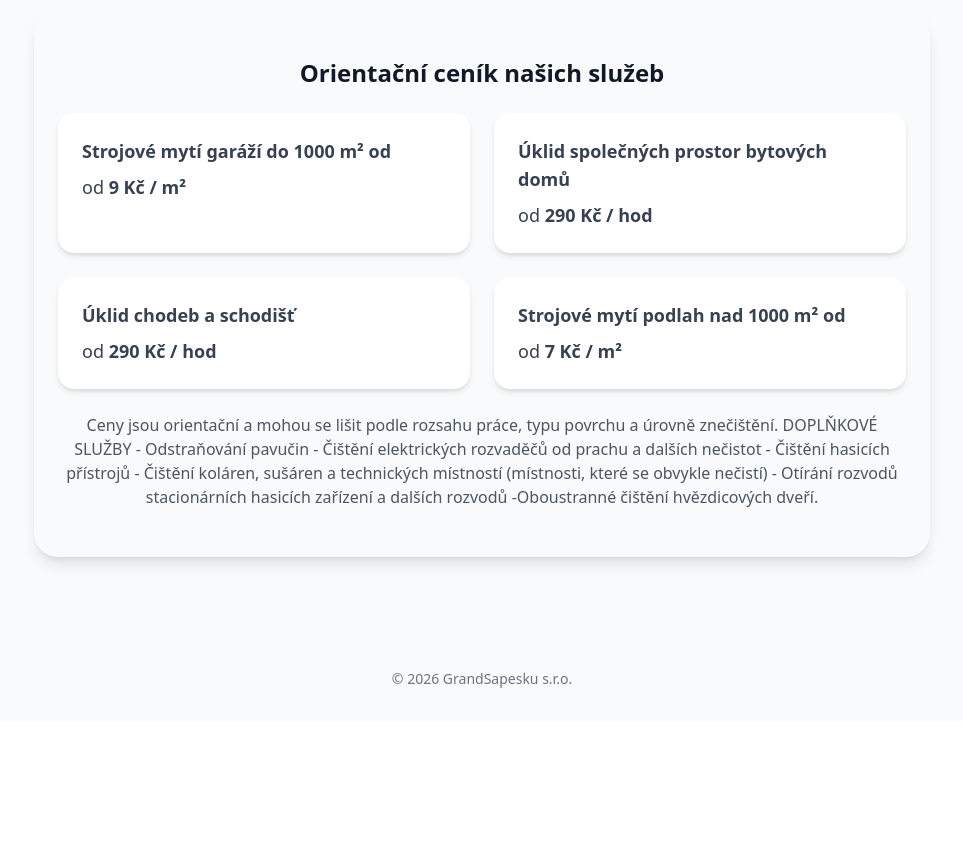
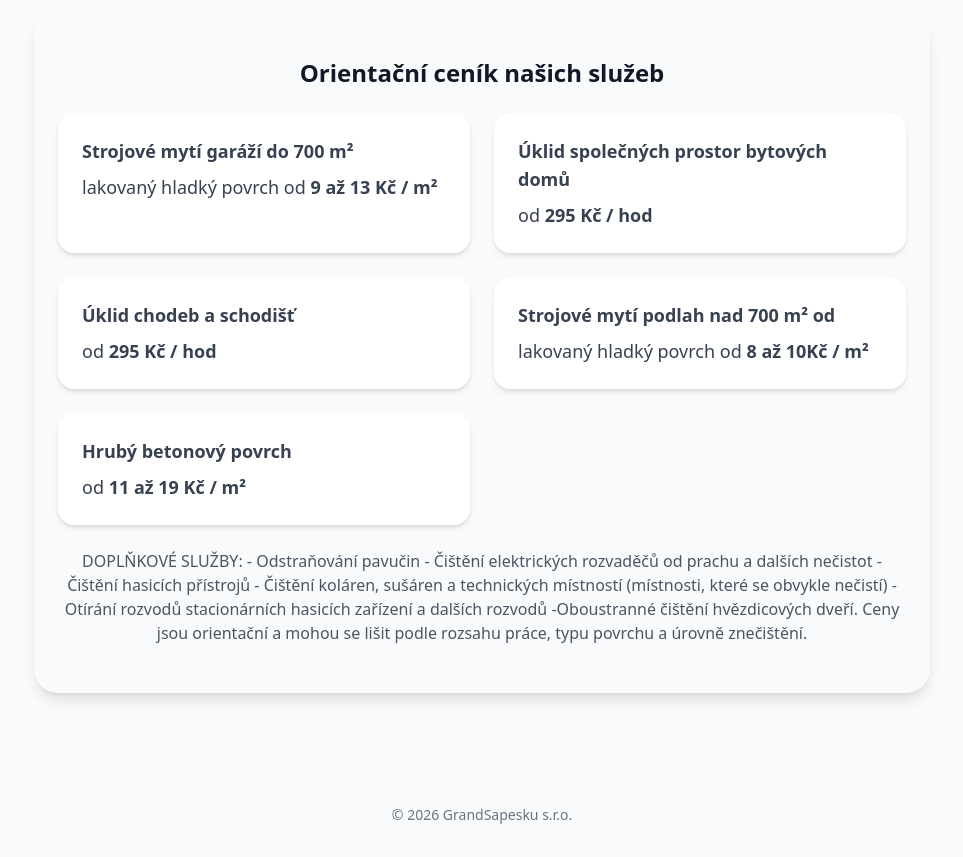
Before and after one commit to Grandsapesku/grandsapesku, a Next.js app: page / in a window 1280 px wide. Shown: the part 3860-4717 px from the top of the page, without its empty margins (158-1121 px from the left). Before the commit the page ends 4581 px from the top, so only its background shows below. Built offline with nearby package versions, Linux system fonts and the light colour scheme.

Commit message:
Update GrandSapeskuWebsite.jsx

```diff
--- a/components/GrandSapeskuWebsite.jsx
+++ b/components/GrandSapeskuWebsite.jsx
@@ -232,31 +232,36 @@ export default function GrandSapeskuWebsite() {
           <h2 className="text-2xl font-bold text-center mb-6">Orientační ceník našich služeb</h2>
           <ul className="grid md:grid-cols-2 gap-6 text-gray-700 text-lg">
             <li className="bg-white p-6 rounded-2xl shadow-md">
-              <h3 className="font-semibold mb-2">Strojové mytí garáží do 1000 m² od</h3>
-              <p>od <strong>9 Kč / m²</strong></p>
+              <h3 className="font-semibold mb-2">Strojové mytí garáží do 700 m²</h3>
+              <p>lakovaný hladký povrch od <strong>9 až 13 Kč / m²</strong></p>
             </li>
             <li className="bg-white p-6 rounded-2xl shadow-md">
               <h3 className="font-semibold mb-2">Úklid společných prostor bytových domů</h3>
-              <p>od <strong>290 Kč / hod</strong></p>
+              <p>od <strong>295 Kč / hod</strong></p>
             </li>
             <li className="bg-white p-6 rounded-2xl shadow-md">
               <h3 className="font-semibold mb-2">Úklid chodeb a schodišť</h3>
-              <p>od <strong>290 Kč / hod</strong></p>
+              <p>od <strong>295 Kč / hod</strong></p>
             </li>
             <li className="bg-white p-6 rounded-2xl shadow-md">
-              <h3 className="font-semibold mb-2">Strojové mytí podlah nad 1000 m² od</h3>
-              <p>od <strong>7 Kč / m²</strong></p>
+              <h3 className="font-semibold mb-2">Strojové mytí podlah nad 700 m² od</h3>
+              <p>lakovaný hladký povrch od <strong>8 až 10Kč / m²</strong></p>
+            </li>
+            <li className="bg-white p-6 rounded-2xl shadow-md">
+              <h3 className="font-semibold mb-2">Hrubý betonový povrch</h3>
+              <p>od <strong>11 až 19 Kč / m²</strong></p>
             </li>
           </ul>
           <p className="text-center text-gray-600 mt-4">
-            Ceny jsou orientační a mohou se lišit podle rozsahu práce, typu povrchu a úrovně znečištění.
-          DOPLŇKOVÉ SLUŽBY
+          DOPLŇKOVÉ SLUŽBY:
 - Odstraňování pavučin
 - Čištění elektrických rozvaděčů od prachu a dalších nečistot
 - Čištění hasicích přístrojů
 - Čištění koláren, sušáren a technických místností (místnosti, které se obvykle nečistí)
 - Otírání rozvodů stacionárních hasicích zařízení a dalších rozvodů
 -Oboustranné čištění hvězdicových dveří.
+
+            Ceny jsou orientační a mohou se lišit podle rozsahu práce, typu povrchu a úrovně znečištění.
           </p>
         </section>
       </main>
```
